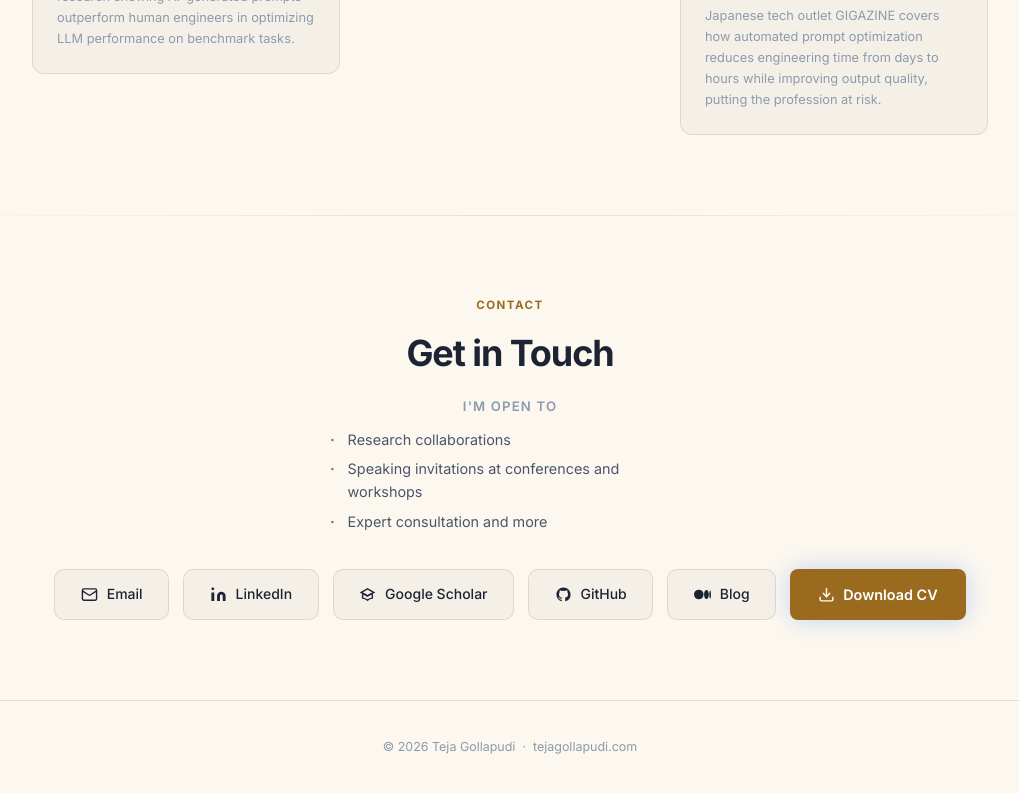
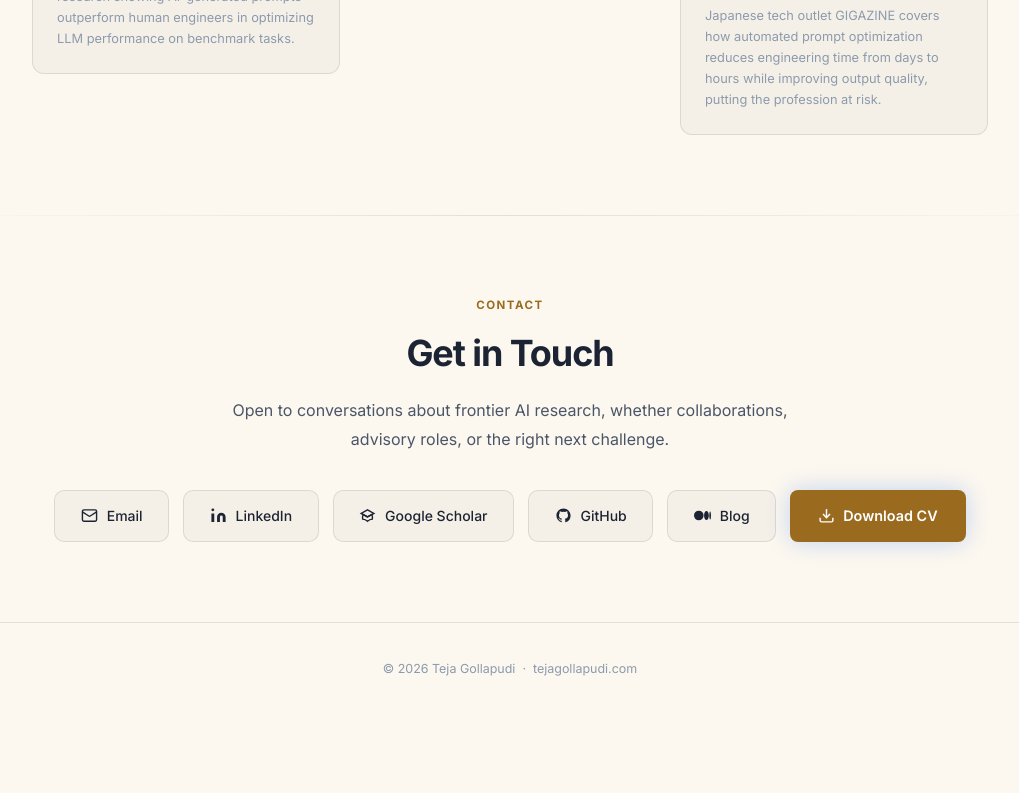
Before and after one commit to TejaGollapudi/tejagollapudi.github.io, a plain HTML site: page index.html in a window 1280 px wide. Shown: the part 7506-8299 px from the top of the page, without its empty margins (130-1149 px from the left). After the commit the page ends 8221 px from the top, so only its background shows below. Drawn offline with Linux system fonts and the light colour scheme; no server answers.

Commit message:
Replace contact bullet list with concise open-to sentence
Co-Authored-By: Claude Sonnet 4.6 <noreply@anthropic.com>

```diff
--- a/index.html
+++ b/index.html
@@ -1518,12 +1518,7 @@ and enterprises worldwide.
         <h2 class="section-title">Get in Touch</h2>
 
 
-        <p class="contact-avail">I'm open to</p>
-        <ul class="contact-avail-list">
-            <li>Research collaborations</li>
-            <li>Speaking invitations at conferences and workshops</li>
-            <li>Expert consultation and more</li>
-        </ul>
+        <p class="section-desc" style="margin: 0 auto 2.25rem; text-align: center;">Open to conversations about frontier AI research, whether collaborations, advisory roles, or the right next challenge.</p>
 
         <div class="contact-links fade-in">
             <a href="mailto:teja@tejagollapudi.com" class="contact-link">
```
